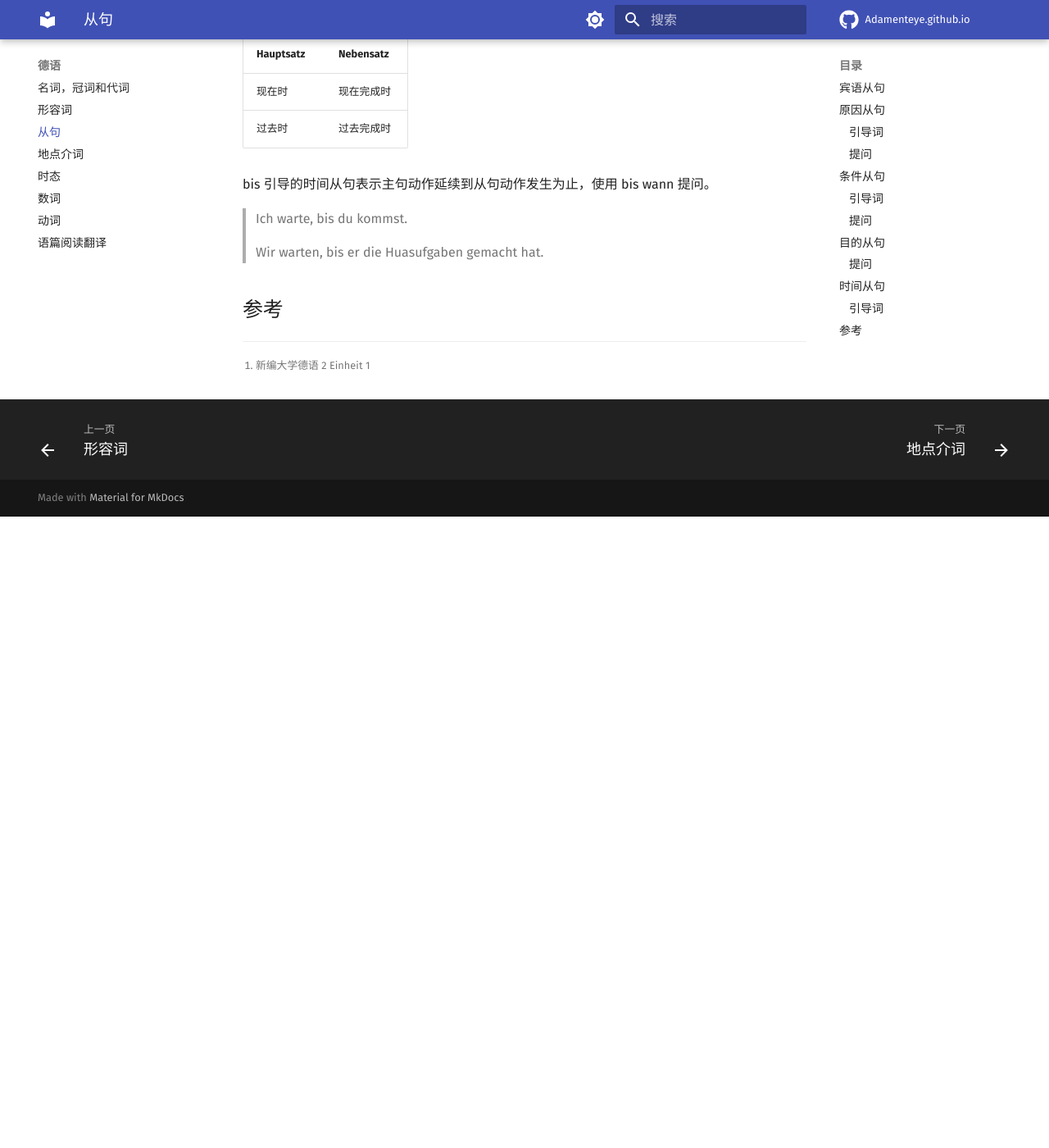
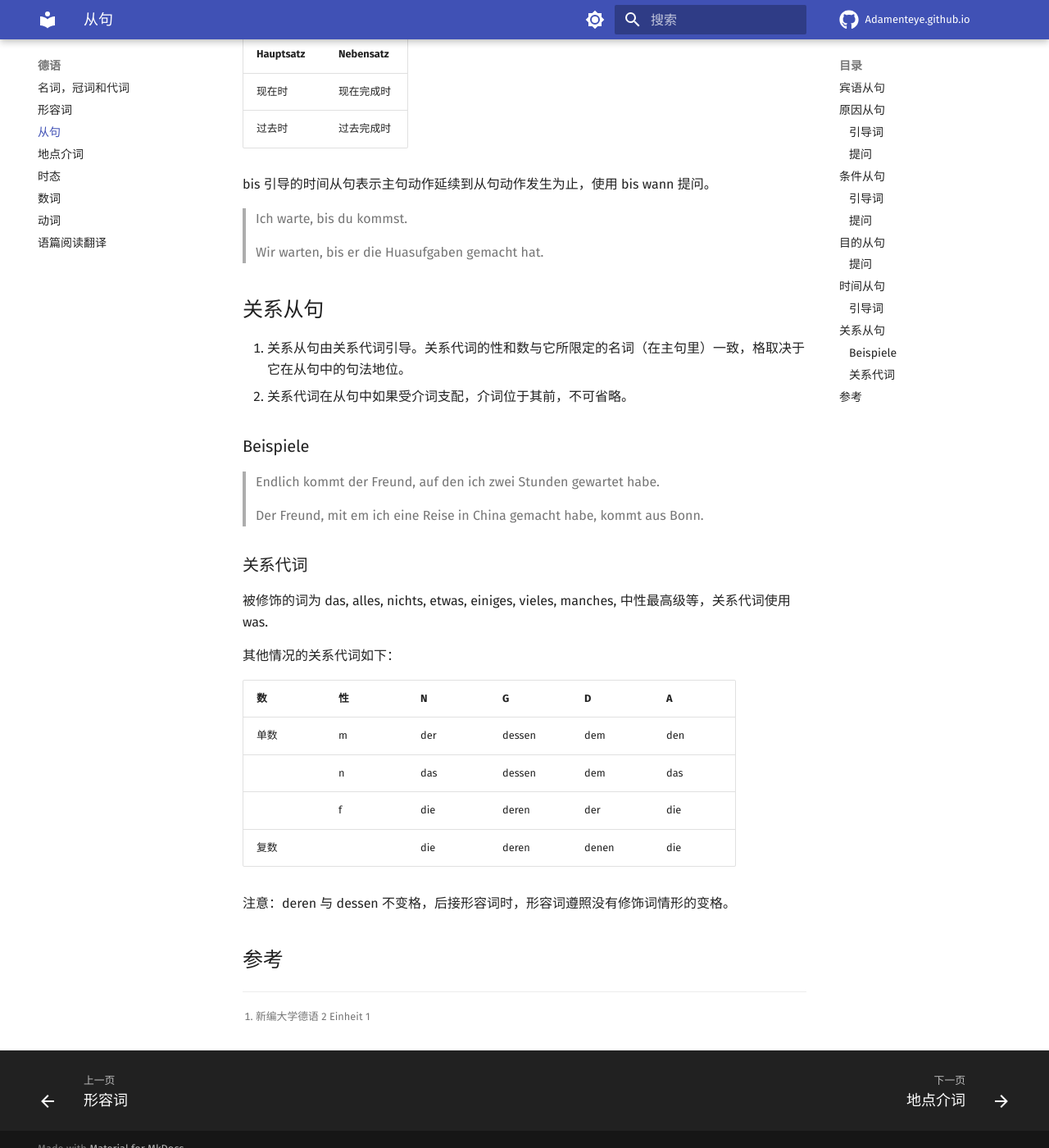
Before and after one commit to adamanteye/adamanteye.github.io, an MkDocs documentation site: the page built from docs/deutsch/nebensatz.md, in a window 1280 px wide and 1400 px high, scrolled down 3022 px. Shown: the whole window at 82% size. Built offline with MkDocs 1.6.1 and Material for MkDocs 9.7.7, drawn with Linux system fonts in a browser that asks for light colours; comment, search, counter and statistics services are not loaded; before the commit the page ends 3652 px from its top, so only the background shows below that.

Commit message:
Feat: 关系从句

```diff
--- a/docs/deutsch/nebensatz.md
+++ b/docs/deutsch/nebensatz.md
@@ -118,6 +118,32 @@ bis 引导的时间从句表示主句动作延续到从句动作发生为止，
 >
 > Wir warten, bis er die Huasufgaben gemacht hat.
 
+## 关系从句
+
+1. 关系从句由关系代词引导。关系代词的性和数与它所限定的名词（在主句里）一致，格取决于它在从句中的句法地位。
+1. 关系代词在从句中如果受介词支配，介词位于其前，不可省略。
+
+### Beispiele
+
+> Endlich kommt der Freund, auf den ich zwei Stunden gewartet habe.
+>
+> Der Freund, mit em ich eine Reise in China gemacht habe, kommt aus Bonn.
+
+### 关系代词
+
+被修饰的词为 das, alles, nichts, etwas, einiges, vieles, manches, 中性最高级等，关系代词使用 was.
+
+其他情况的关系代词如下：
+
+| 数   | 性  | N   | G      | D     | A   |
+| ---- | --- | --- | ------ | ----- | --- |
+| 单数 | m   | der | dessen | dem   | den |
+|      | n   | das | dessen | dem   | das |
+|      | f   | die | deren  | der   | die |
+| 复数 |     | die | deren  | denen | die |
+
+注意：deren 与 dessen 不变格，后接形容词时，形容词遵照没有修饰词情形的变格。
+
 ## 参考
 
 [^1]: 新编大学德语 2 Einheit 1
```
